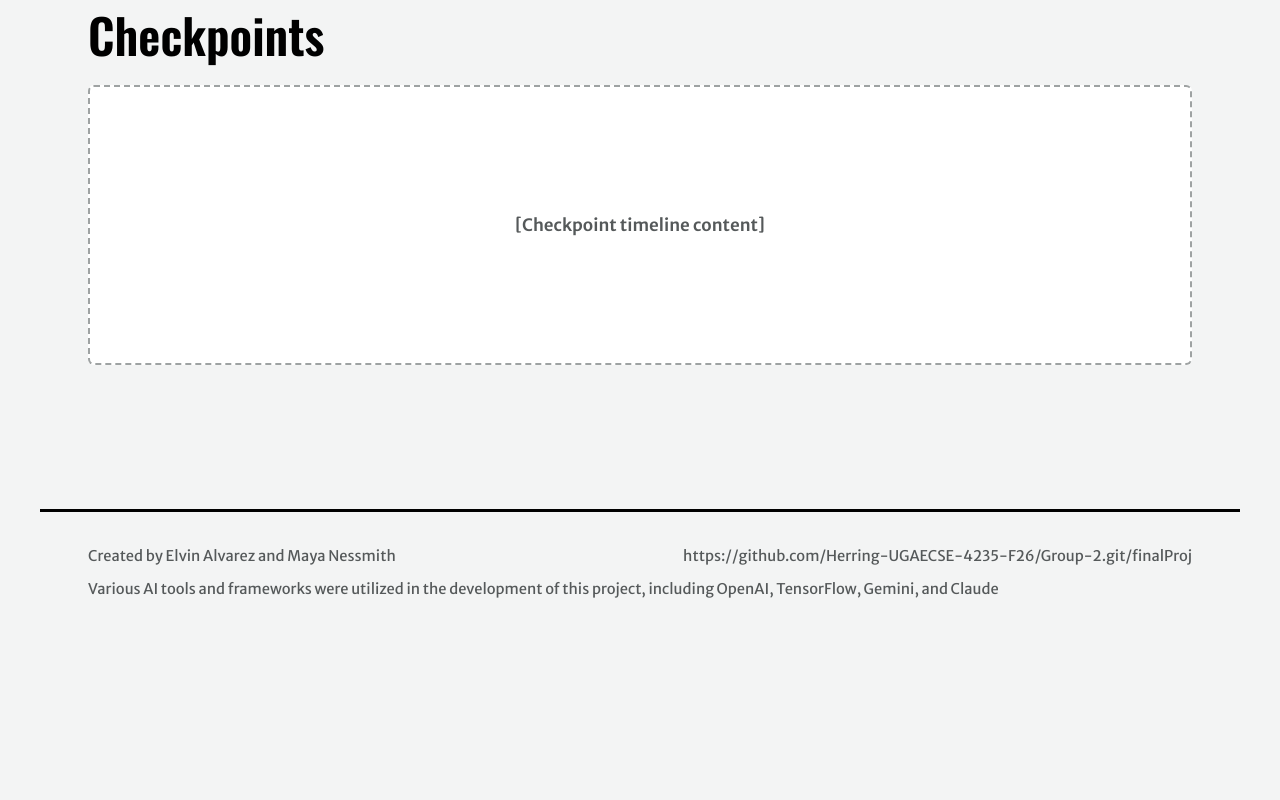
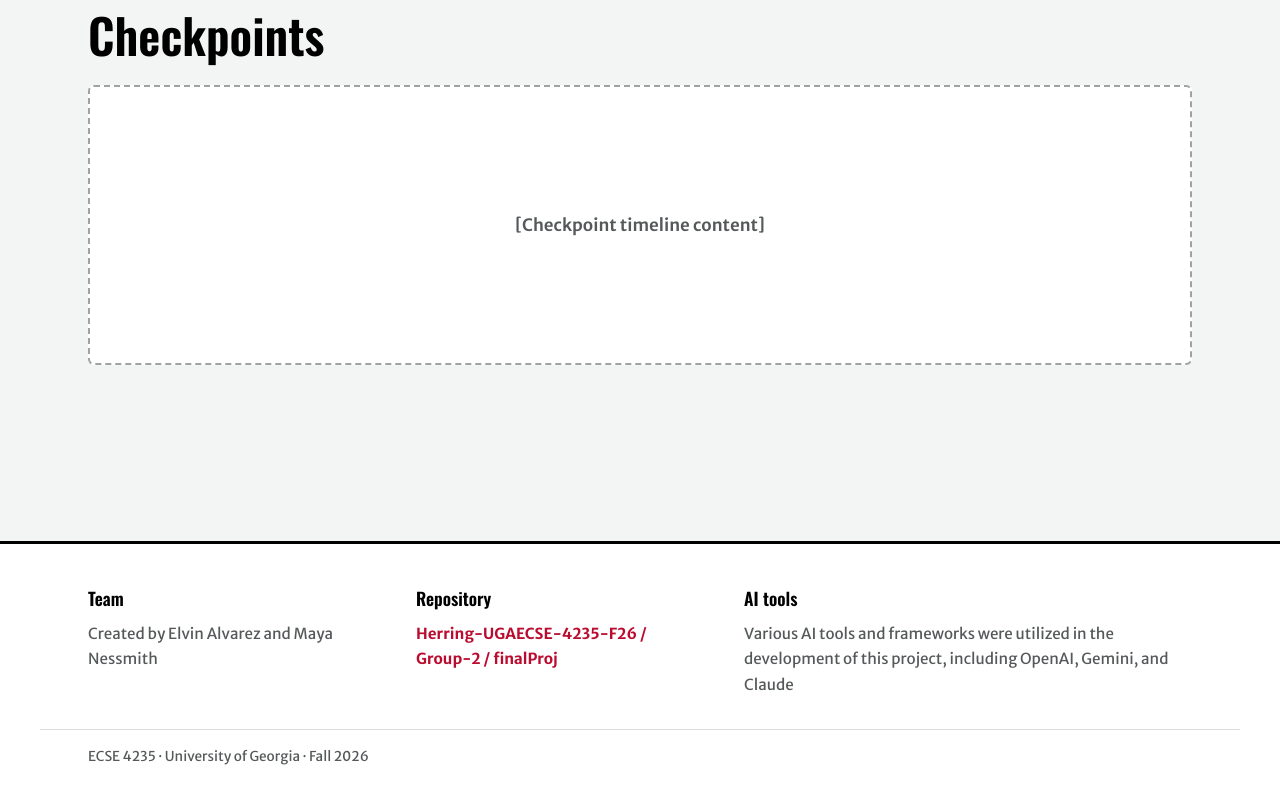
Before and after one commit to Herring-UGAECSE-4235-F26/Group-2, a plain HTML site: page docs/index.html in a window 1280 px wide. Shown: the part 3225-4025 px from the top of the page. Before the commit the page ends 3874 px from the top, so only its background shows below. Drawn offline with nearby package versions, Linux system fonts and the light colour scheme.

Commit message:
footer part two

```diff
--- a/docs/index.html
+++ b/docs/index.html
@@ -122,9 +122,22 @@
 </main>
 
 <footer class="footer">
-  <p><!-- [Human edit start] -->Created by Elvin Alvarez and Maya Nessmith<!-- [END HUMAN EDIT] --></p> <!-- added authors below acronym-->
-  <p><!-- [Human edit start] -->https://github.com/Herring-UGAECSE-4235-F26/Group-2.git/finalProj<!-- [END HUMAN EDIT] --></p>
-  <p><!-- [Human edit start] -->Various AI tools and frameworks were utilized in the development of this project, including OpenAI, TensorFlow, Gemini, and Claude<!-- [END HUMAN EDIT] --></p>
+  <div class="footer-inner">
+    <div class="footer-col">
+      <h2 class="footer-head">Team</h2>
+      <p><!-- [Human edit start] -->Created by Elvin Alvarez and Maya Nessmith<!-- [END HUMAN EDIT] --></p> <!-- added authors below acronym-->
+    </div>
+    <div class="footer-col">
+      <h2 class="footer-head">Repository</h2>
+      <!-- Link target corrected by AI: the original text "…/Group-2.git/finalProj" was not a valid web address. -->
+      <p><a href="https://github.com/Herring-UGAECSE-4235-F26/Group-2/tree/main/finalProj">Herring-UGAECSE-4235-F26 / Group-2 / finalProj</a></p>
+    </div>
+    <div class="footer-col footer-col-wide">
+      <h2 class="footer-head">AI tools</h2>
+      <p><!-- [Human edit start] -->Various AI tools and frameworks were utilized in the development of this project, including OpenAI, Gemini, and Claude<!-- [END HUMAN EDIT] --></p>
+    </div>
+  </div>
+  <p class="footer-base">ECSE 4235 · University of Georgia · Fall 2026</p>
 </footer>
 </body>
 </html>
--- a/docs/styles.css
+++ b/docs/styles.css
@@ -185,13 +185,36 @@ main {
 .ph-tall { min-height: 640px; }
 
 .footer {
-  max-width: 1200px; margin: 0 auto;
-  padding: 2rem var(--gutter) 3rem;
+  margin-top: 2rem;
+  background: var(--white);
   border-top: 3px solid var(--arch-black);
-  display: flex; flex-wrap: wrap; justify-content: space-between; gap: .5rem 2rem;
-  color: var(--text-2); font-size: .92rem;
+  color: var(--text-2);
+  font-size: .95rem;
+}
+.footer-inner {
+  max-width: 1200px;
+  margin: 0 auto;
+  padding: 2.5rem var(--gutter) 2rem;
+  display: grid;
+  grid-template-columns: minmax(0, 1fr) minmax(0, 1fr) minmax(0, 1.6fr);
+  gap: 2rem clamp(1.5rem, 4vw, 3rem);
+}
+.footer-head {
+  margin: 0 0 .5rem;
+  font-family: var(--display);
+  font-size: 1.1rem;
+  font-weight: 600;
+  color: var(--arch-black);
 }
 .footer p { margin: 0; }
+.footer-col a { overflow-wrap: anywhere; }
+.footer .footer-base {
+  max-width: 1200px;
+  margin: 0 auto;
+  padding: 1rem var(--gutter) 2rem;
+  border-top: 1px solid var(--rule);
+  font-size: .85rem;
+}
 
 @media (max-width: 640px) {
   :root {
@@ -201,5 +224,6 @@ main {
   }
   .tagline { max-width: 26ch; }
   .ov-row { grid-template-columns: 1fr; }
+  .footer-inner { grid-template-columns: 1fr; }
   .ov-app { height: clamp(300px, 70vh, 480px); }
 }
```
